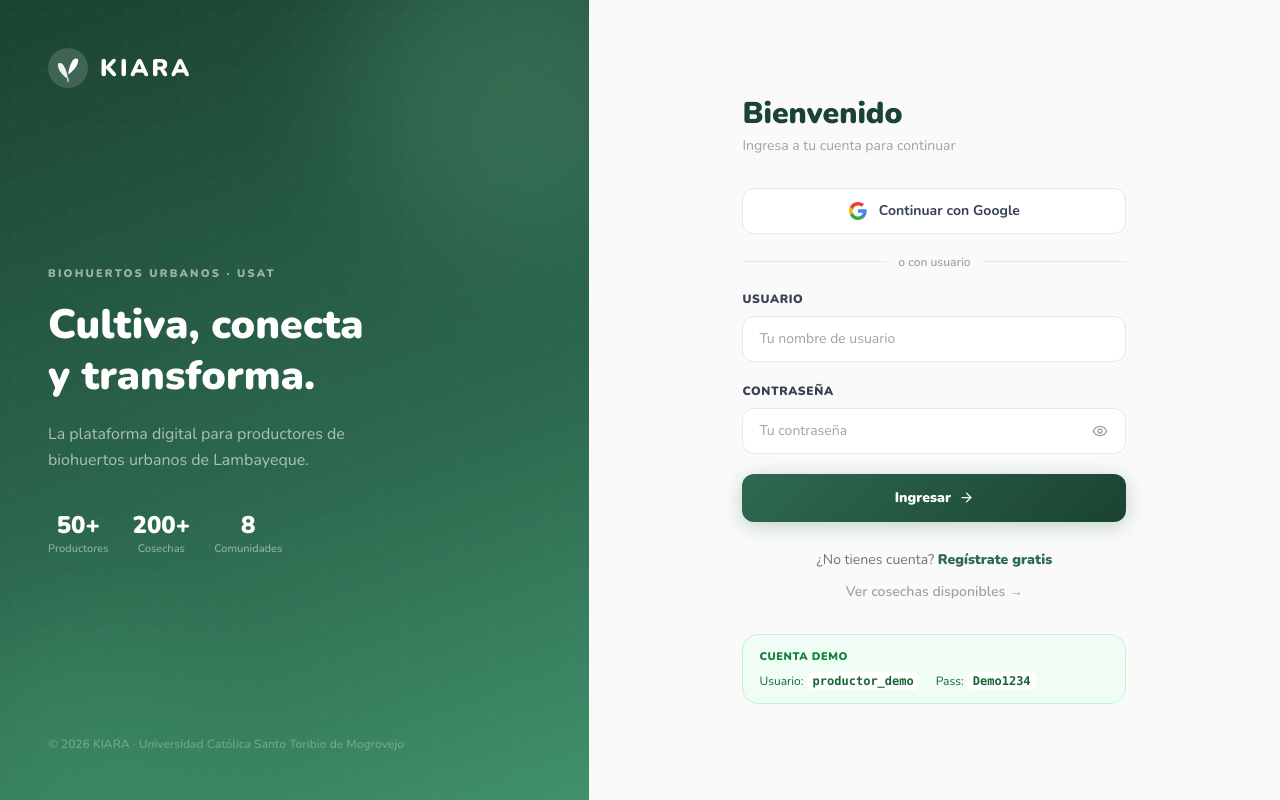
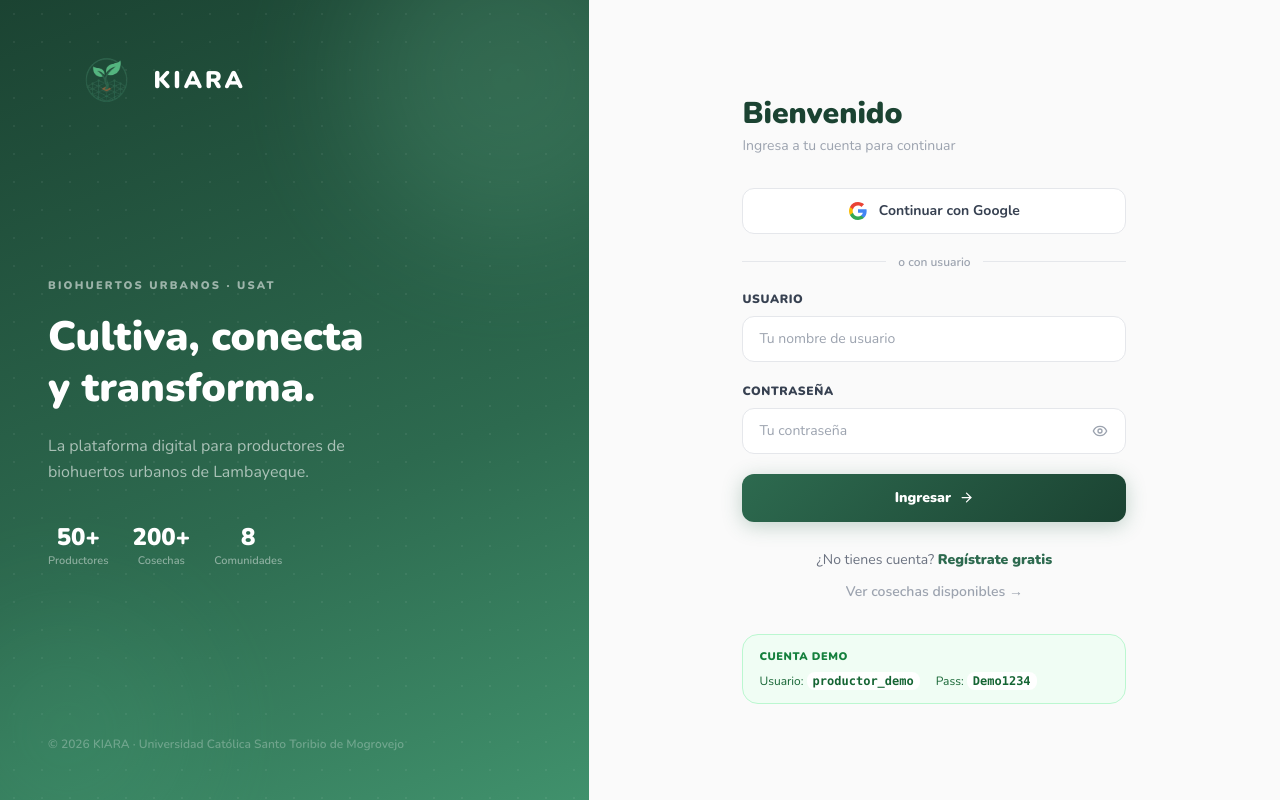
Before and after one commit to Artemisdevisa/KIARA, a React (Vite) app in the folder frontend/: page /login in a window 1280 px wide. Built offline with nearby package versions, Linux system fonts and the light colour scheme; no server answers.

Commit message:
cambios beba174433ddbb

```diff
--- a/frontend/index.html
+++ b/frontend/index.html
@@ -5,7 +5,7 @@
     <link rel="icon" type="image/png" href="/sinfondo.png" />
     <meta name="viewport" content="width=device-width, initial-scale=1.0" />
     <meta name="description" content="BioHuerto USAT — Plataforma digital para biohuertos urbanos comunitarios de Lambayeque. Gestiona, monitorea y vende tus cosechas orgánicas." />
-    <title>BioHuerto USAT</title>
+    <title>KIARA</title>
     <link rel="preconnect" href="https://fonts.googleapis.com" />
     <link rel="preconnect" href="https://fonts.gstatic.com" crossorigin />
     <link href="https://fonts.googleapis.com/css2?family=Nunito:wght@400;500;600;700;800;900&display=swap" rel="stylesheet" />
--- a/frontend/src/components/layout/Header.jsx
+++ b/frontend/src/components/layout/Header.jsx
@@ -12,7 +12,7 @@ import api from '../../api/axios'
 /* ────────────────────────────────────────────
    LOGO
 ──────────────────────────────────────────── */
-function KiaraLogomark({ size = 80 }) {
+function KiaraLogomark({ size = 64 }) {
   return (
     <img src="/sinfondo.png" alt="Kiara logo" style={{ height: size, width: 'auto', objectFit: 'contain', display: 'block' }} />
   )
@@ -495,14 +495,14 @@ export default function Header() {
         }}>
 
         <div className="max-w-[1480px] mx-auto px-4 sm:px-6 xl:px-10">
-          <div className="flex items-center h-24 gap-2">
+          <div className="flex items-center h-20 gap-2">
 
             {/* 1 · Logo */}
-            <Link to="/" onClick={closeDrawer} className="flex items-center gap-2.5 group shrink-0">
+            <Link to="/" onClick={closeDrawer} className="flex items-center group shrink-0">
               <div className="transition-transform duration-300 group-hover:rotate-6">
-                <KiaraLogomark size={80} />
+                <KiaraLogomark size={64} />
               </div>
-              <KiaraWordmark />
+              <span style={{ marginLeft: '-12px' }}><KiaraWordmark /></span>
             </Link>
 
             {/* 2 · Botón Menú */}
--- a/frontend/src/pages/Login.jsx
+++ b/frontend/src/pages/Login.jsx
@@ -103,14 +103,9 @@ export default function Login() {
           style={{ background: '#52B788' }} />
 
         {/* Logo */}
-        <div className="relative z-10 flex items-center gap-3">
-          <svg width="40" height="40" viewBox="0 0 36 36" fill="none">
-            <circle cx="18" cy="18" r="18" fill="rgba(255,255,255,0.15)" />
-            <path d="M18 28 C18 28 8 22 9 14 C12 12 16 15 18 28Z" fill="white" opacity="0.9" />
-            <path d="M18 24 C18 24 28 18 27 10 C24 8 20 11 18 24Z" fill="white" />
-            <path d="M18 28 L18 30" stroke="white" strokeWidth="2" strokeLinecap="round" opacity="0.5" />
-          </svg>
-          <span className="font-black tracking-[0.12em] text-2xl text-white">KIARA</span>
+        <div className="relative z-10 flex items-center" style={{ gap: '-4px' }}>
+          <img src="/sinfondo.png" alt="Kiara logo" style={{ height: 64, width: 'auto', objectFit: 'contain' }} />
+          <span className="font-black tracking-[0.12em] text-2xl text-white" style={{ marginLeft: '-12px' }}>KIARA</span>
         </div>
 
         {/* Centro */}
@@ -151,18 +146,9 @@ export default function Login() {
         style={{ background: '#FAFAFA' }}>
 
         {/* Logo móvil */}
-        <div className="lg:hidden flex items-center gap-2 mb-10">
-          <svg width="36" height="36" viewBox="0 0 36 36" fill="none">
-            <circle cx="18" cy="18" r="18" fill="url(#lgm)" />
-            <path d="M18 28 C18 28 8 22 9 14 C12 12 16 15 18 28Z" fill="white" opacity="0.9" />
-            <path d="M18 24 C18 24 28 18 27 10 C24 8 20 11 18 24Z" fill="white" />
-            <path d="M18 28 L18 30" stroke="white" strokeWidth="2" strokeLinecap="round" opacity="0.5" />
-            <defs><linearGradient id="lgm" x1="0" y1="0" x2="36" y2="36" gradientUnits="userSpaceOnUse">
-              <stop offset="0%" stopColor="#2D6A4F" /><stop offset="100%" stopColor="#1B4332" />
-            </linearGradient></defs>
-          </svg>
-          <span className="font-black tracking-[0.10em] text-xl"
-            style={{ background: 'linear-gradient(135deg,#1B4332,#2D6A4F)', WebkitBackgroundClip: 'text', WebkitTextFillColor: 'transparent' }}>
+        <div className="lg:hidden flex items-center mb-10">
+          <img src="/sinfondo.png" alt="Kiara logo" style={{ height: 56, width: 'auto', objectFit: 'contain' }} />
+          <span className="font-black tracking-[0.10em] text-xl" style={{ marginLeft: '-12px', background: 'linear-gradient(135deg,#1B4332,#2D6A4F)', WebkitBackgroundClip: 'text', WebkitTextFillColor: 'transparent' }}>
             KIARA
           </span>
         </div>
--- a/frontend/src/pages/Register.jsx
+++ b/frontend/src/pages/Register.jsx
@@ -141,14 +141,9 @@ export default function Register() {
         <div className="absolute bottom-[-60px] left-[-60px] w-64 h-64 rounded-full opacity-15 blur-3xl"
           style={{ background: '#52B788' }} />
 
-        <div className="relative z-10 flex items-center gap-3">
-          <svg width="40" height="40" viewBox="0 0 36 36" fill="none">
-            <circle cx="18" cy="18" r="18" fill="rgba(255,255,255,0.15)" />
-            <path d="M18 28 C18 28 8 22 9 14 C12 12 16 15 18 28Z" fill="white" opacity="0.9" />
-            <path d="M18 24 C18 24 28 18 27 10 C24 8 20 11 18 24Z" fill="white" />
-            <path d="M18 28 L18 30" stroke="white" strokeWidth="2" strokeLinecap="round" opacity="0.5" />
-          </svg>
-          <span className="font-black tracking-[0.12em] text-2xl text-white">KIARA</span>
+        <div className="relative z-10 flex items-center">
+          <img src="/sinfondo.png" alt="Kiara logo" style={{ height: 64, width: 'auto', objectFit: 'contain' }} />
+          <span className="font-black tracking-[0.12em] text-2xl text-white" style={{ marginLeft: '-12px' }}>KIARA</span>
         </div>
 
         <div className="relative z-10">
@@ -185,18 +180,9 @@ export default function Register() {
         style={{ background: '#FAFAFA' }}>
 
         {/* Logo móvil */}
-        <div className="lg:hidden flex items-center gap-2 mb-10">
-          <svg width="36" height="36" viewBox="0 0 36 36" fill="none">
-            <circle cx="18" cy="18" r="18" fill="url(#lgr)" />
-            <path d="M18 28 C18 28 8 22 9 14 C12 12 16 15 18 28Z" fill="white" opacity="0.9" />
-            <path d="M18 24 C18 24 28 18 27 10 C24 8 20 11 18 24Z" fill="white" />
-            <path d="M18 28 L18 30" stroke="white" strokeWidth="2" strokeLinecap="round" opacity="0.5" />
-            <defs><linearGradient id="lgr" x1="0" y1="0" x2="36" y2="36" gradientUnits="userSpaceOnUse">
-              <stop offset="0%" stopColor="#2D6A4F" /><stop offset="100%" stopColor="#1B4332" />
-            </linearGradient></defs>
-          </svg>
-          <span className="font-black tracking-[0.10em] text-xl"
-            style={{ background: 'linear-gradient(135deg,#1B4332,#2D6A4F)', WebkitBackgroundClip: 'text', WebkitTextFillColor: 'transparent' }}>
+        <div className="lg:hidden flex items-center mb-10">
+          <img src="/sinfondo.png" alt="Kiara logo" style={{ height: 56, width: 'auto', objectFit: 'contain' }} />
+          <span className="font-black tracking-[0.10em] text-xl" style={{ marginLeft: '-12px', background: 'linear-gradient(135deg,#1B4332,#2D6A4F)', WebkitBackgroundClip: 'text', WebkitTextFillColor: 'transparent' }}>
             KIARA
           </span>
         </div>
```
